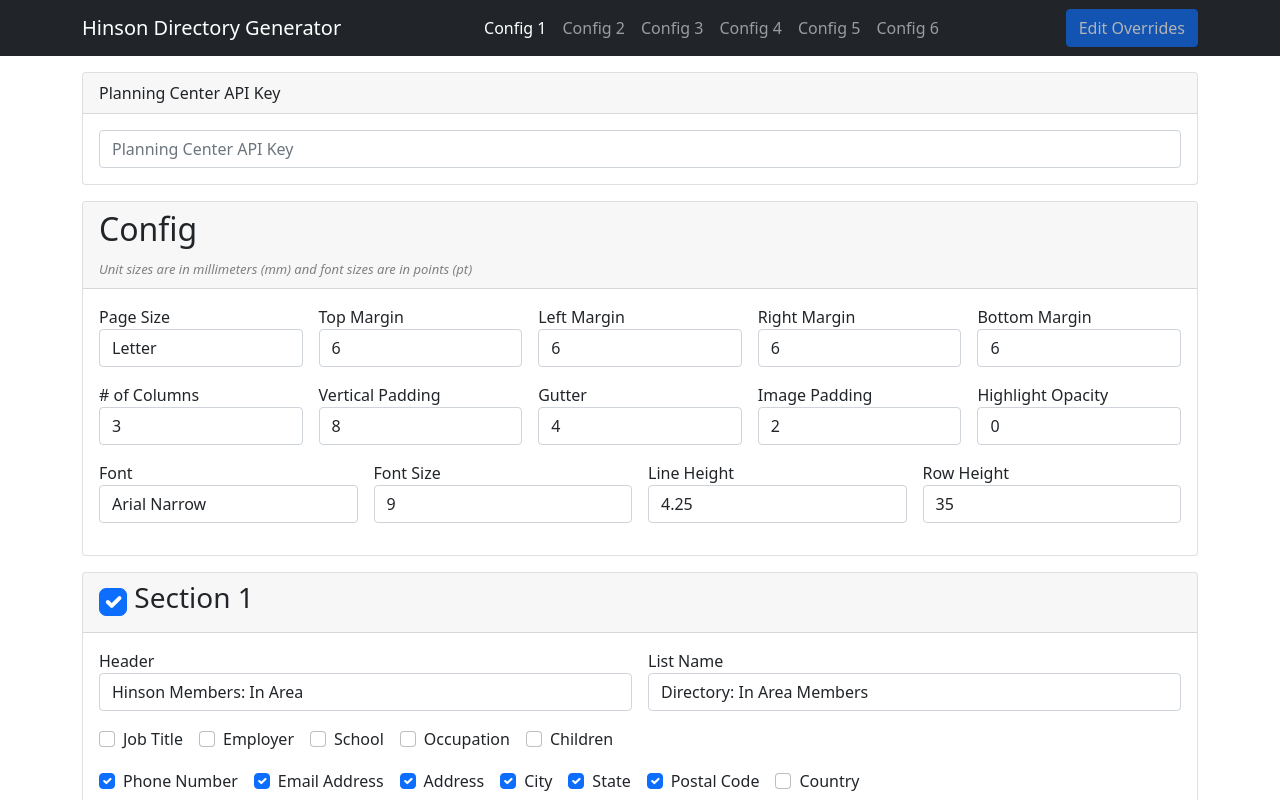
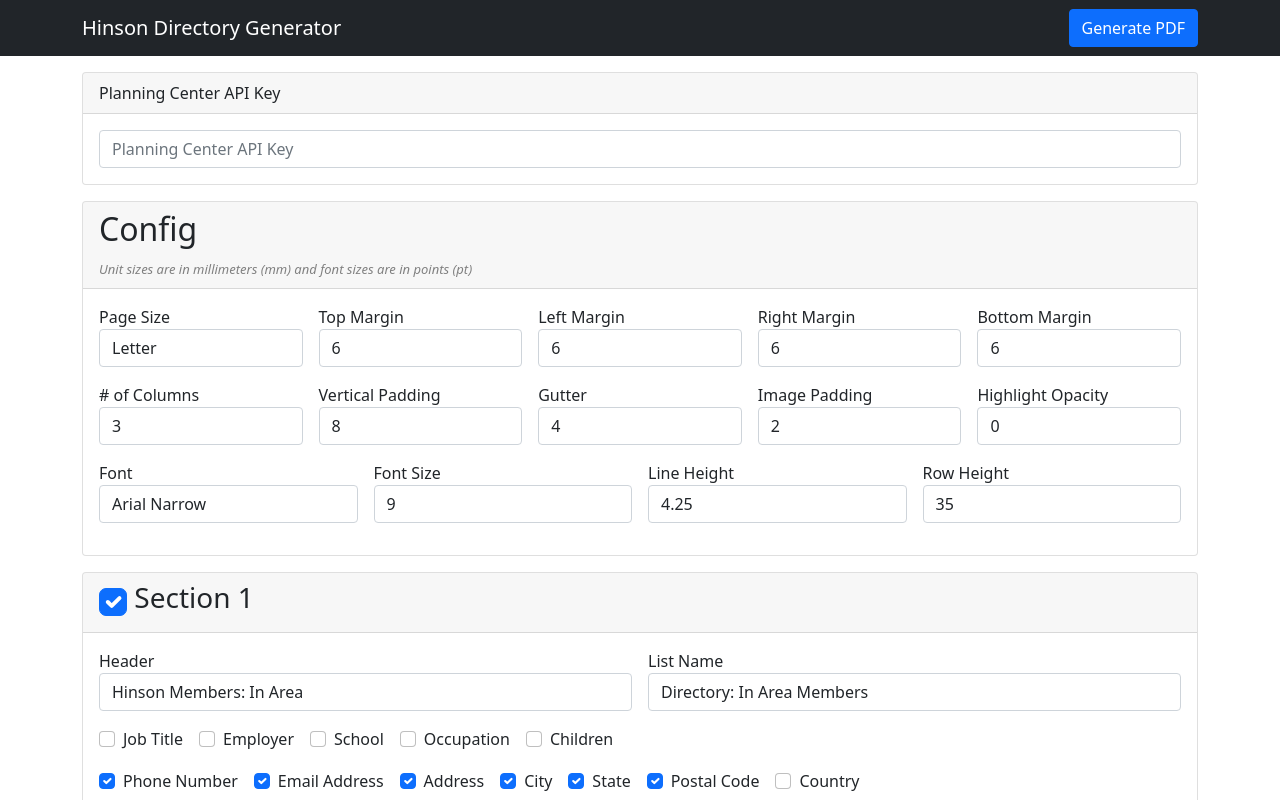
Before and after one commit to hinson-directory/hinson-directory.github.io, a Nuxt app in the folder src/: page / in a window 1280 px wide. Shown: the top 800 px of the page. Built offline with nearby package versions, Linux system fonts and the light colour scheme.

Commit message:
Add generate pdf button

```diff
--- a/src/components/App.vue
+++ b/src/components/App.vue
@@ -1,6 +1,7 @@
 <template>
 	<div class="app">
-		<Header />
+		<Header
+			@generatePdf="generatePdf" />
 		<div class="container">
 			<ApiKey
 				v-model="planningCenterApiKey" />
@@ -47,5 +48,10 @@ export default {
 			directorySections: directorySections,
 		};
 	},
+	methods: {
+		generatePdf() {
+			console.log('GENERATE PDF');
+		}
+	}
 };
 </script>
--- a/src/components/Header.vue
+++ b/src/components/Header.vue
@@ -1,61 +1,15 @@
 <template>
 	<nav class="navbar sticky-top navbar-expand-lg navbar-dark bg-dark mb-3">
 		<div class="container d-flex justify-content-between">
-			<a class="navbar-brand"
-				href="#">
+			<a class="navbar-brand">
 				Hinson Directory Generator
 			</a>
-			<ul class="navbar-nav d-flex">
-				<li class="nav-item">
-					<a class="nav-link active"
-						id="config-link-1"
-						href="#config1">
-						Config 1
-					</a>
-				</li>
-				<li class="nav-item">
-					<a class="nav-link"
-						id="config-link-2"
-						disabled>
-						Config 2
-					</a>
-				</li>
-				<li class="nav-item">
-					<a class="nav-link"
-						id="config-link-3"
-						disabled>
-						Config 3
-					</a>
-				</li>
-				<li class="nav-item">
-					<a class="nav-link"
-						id="config-link-4"
-						disabled>
-						Config 4
-					</a>
-				</li>
-				<li class="nav-item">
-					<a class="nav-link"
-						id="config-link-5"
-						disabled>
-						Config 5
-					</a>
-				</li>
-				<li class="nav-item">
-					<a class="nav-link"
-						id="config-link-6"
-						disabled>
-						Config 6
-					</a>
-				</li>
-			</ul>
-			<div class="btn-group"
-				role="group"
-				id="overrides-link">
+			<div role="group"
+				class="btn-group">
 				<button type="button"
 					class="btn btn-primary"
-					disabled>
-					Edit Overrides
+					@click="generatePdf">
+					Generate PDF
 				</button>
 			</div>
 		</div>
@@ -64,5 +18,10 @@
 
 <script>
 export default {
+	methods: {
+		generatePdf() {
+			this.$emit('generatePdf');
+		},
+	}
 };
 </script>
```
